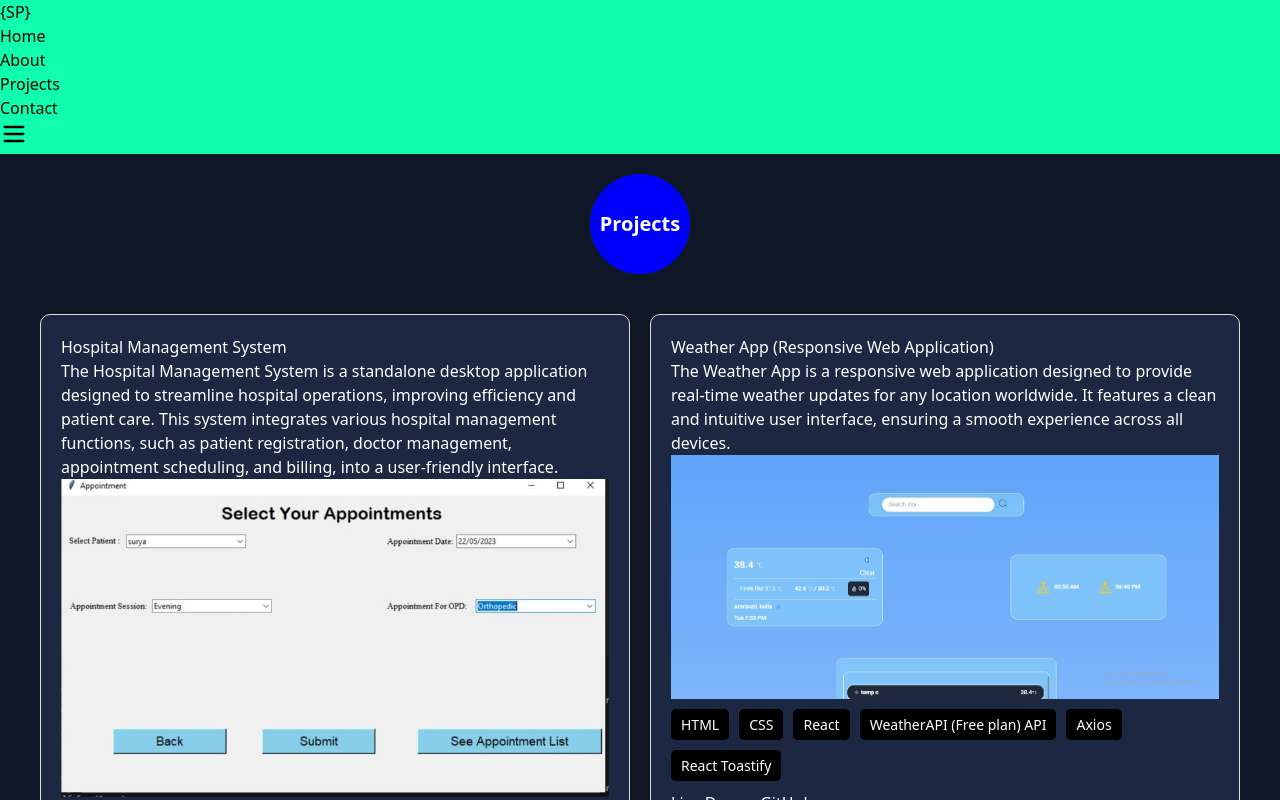
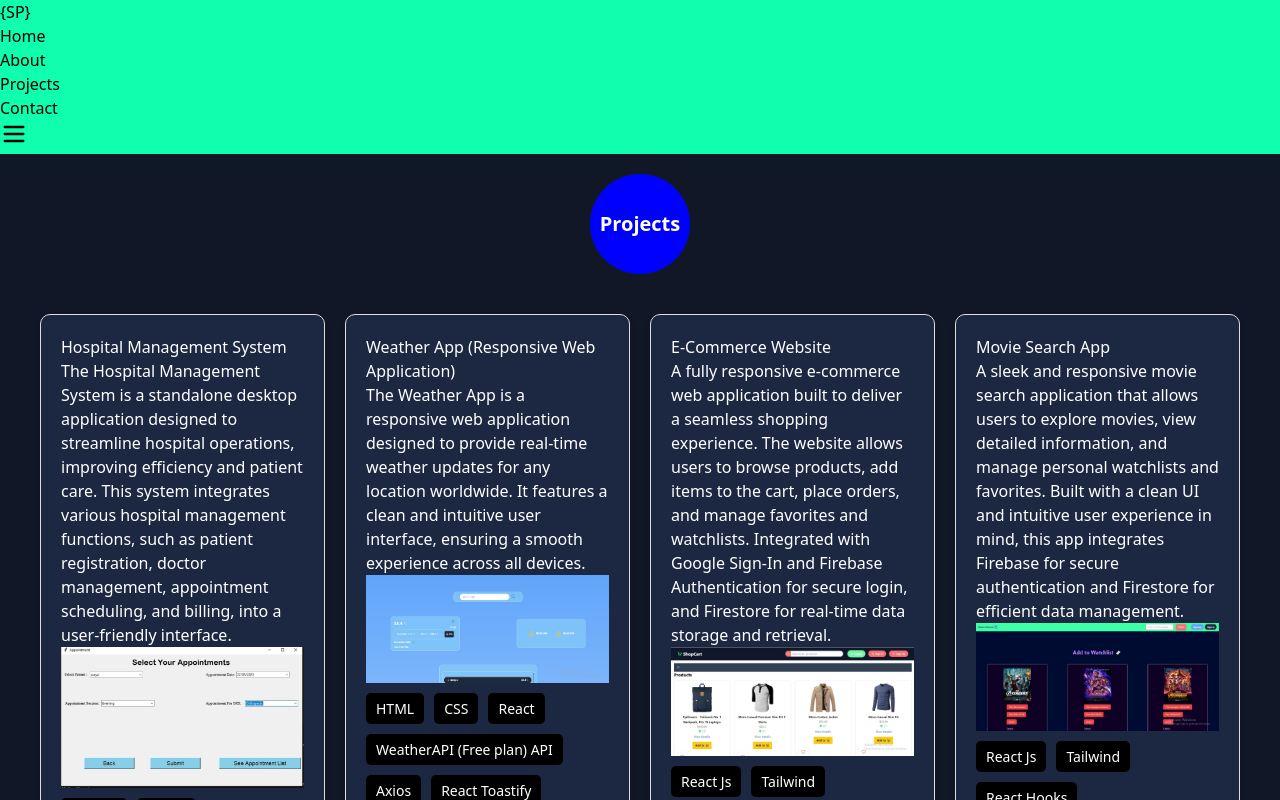
Before and after one commit to sagar-pendam/My-Portfolio, a React (Vite) app: page /projects in a window 1280 px wide. Shown: the top 800 px of the page. Built offline with nearby package versions, Linux system fonts and the light colour scheme; some icons are missing.

Commit message:
some bugs fixed

```diff
--- a/src/components/About.jsx
+++ b/src/components/About.jsx
@@ -37,7 +37,7 @@ export default function About() {
                     <h1 className="text-4xl font-bold mb-4 text-blue-400">About Me</h1>
                     <p className="text-lg mb-6">
                         Hi, I'm <span className="font-semibold">Sagar</span>, a passionate
-                        <span className="text-blue-300"> Frontend Developer </span> skilled in React.js, HTML, CSS, Javascript, Java, Python, and SQL.
+                        <span className="text-blue-300"> Frontend Developer </span> skilled in React.js, HTML, CSS, Javascript, Python, and SQL.
                     </p>
                 </motion.div>
 
--- a/src/components/Contact.jsx
+++ b/src/components/Contact.jsx
@@ -39,7 +39,7 @@ function Contact() {
                 scale: { type: "spring", visualDuration: 0.4, bounce: 0.5 },
             }}
             style={ball}
-            className='max-w-md mx-auto w-[80%]'
+            className='max-w-md mx-auto w-[80%] mt-10'
         >
 
 
--- a/src/components/Projects.jsx
+++ b/src/components/Projects.jsx
@@ -60,7 +60,7 @@ function Projects() {
 
     const projectsContainer = {
         display: "grid",
-        gridTemplateColumns: "repeat(auto-fit, minmax(400px, 1fr))",
+        gridTemplateColumns: "repeat(auto-fit, minmax(250px, 1fr))",
         gap: "20px",
         padding: "20px",
     };
```
